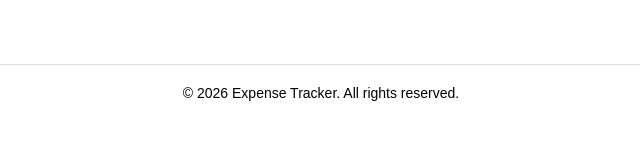
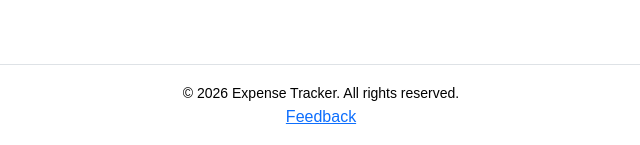
Before and after one commit to ManasaProdduturi/expense-tracker, a Flask app: page /account in a window 1280 px wide. Shown: the part 1379-1524 px from the top of the page, without its empty margins (319-959 px from the left). Before the commit the page ends 1480 px from the top, so only its background shows below. Run offline with Flask 3, Linux system fonts and the light colour scheme; the visitor is signed in with stand-in values (Sample User, id 1); data comes from the database, SQL or seed files in the repository.

Commit message:
updated readme and added feedback from

```diff
--- a/templates/footer.html
+++ b/templates/footer.html
@@ -2,4 +2,7 @@
     <div class="container">
         <small>© 2026 Expense Tracker. All rights reserved.</small>
     </div>
+    <a href="https://forms.gle/2mmGkbH9EPhstJia8" target="_blank" rel="noopener noreferrer">
+        Feedback
+    </a>
 </footer>
```
Also changed, not shown: README.md.
